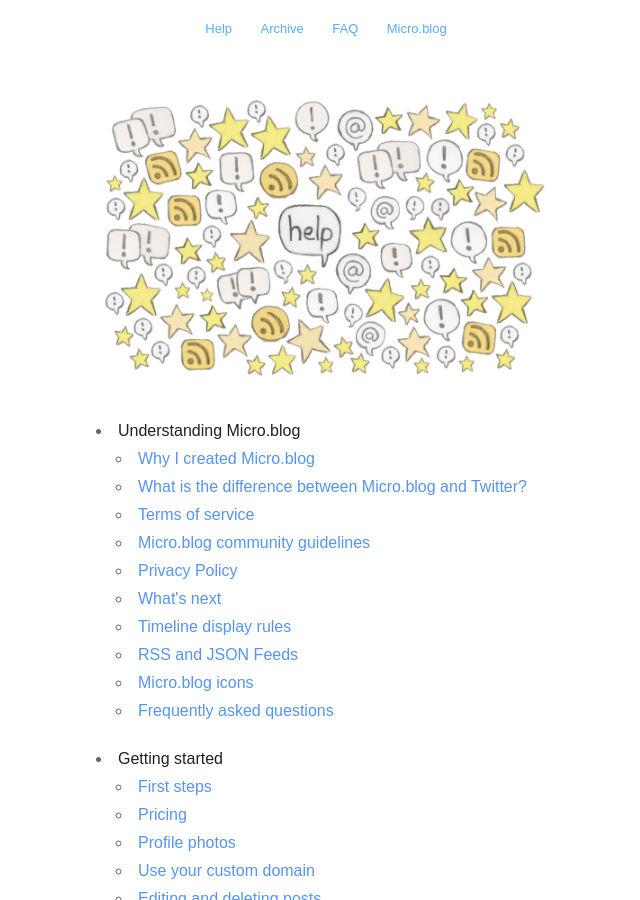
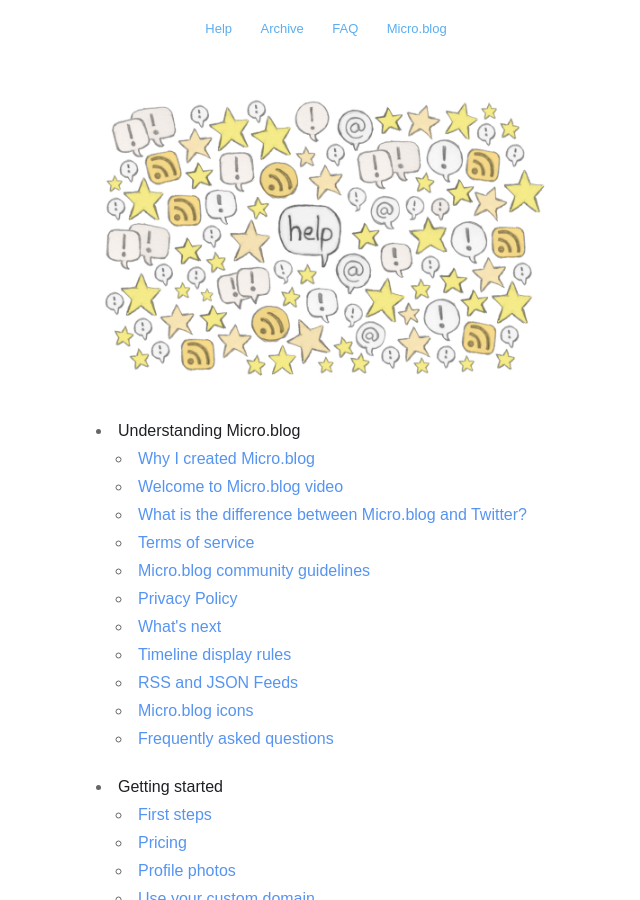
Before and after one commit to microdotblog/help.micro.blog, a Jekyll site: the page built from index.html, in a window 1280 px wide and 900 px high. Shown: the whole window, without its empty margins (314-954 px from the left). Built offline with Jekyll 4.4.1, drawn with Linux system fonts in a browser that asks for light colours; nearby versions of some CDN libraries; the list of posts is cut into pages by our own code.

Commit message:
Added link to welcome video.

```diff
--- a/index.html
+++ b/index.html
@@ -8,6 +8,7 @@
 	<li class="about_link"><b>Understanding Micro.blog</b></li>
 		<ul>
 			<li class="about_link"><a href="/2015/why-i-created-this/">Why I created Micro.blog</a></li>
+			<li class="about_link"><a href="/2018/video-intro/">Welcome to Micro.blog video</a></li>
 			<li class="about_link"><a href="/2018/twitter-differences/">What is the difference between Micro.blog and Twitter?</a></li>
 			<li class="about_link"><a href="/2018/tos/">Terms of service</a></li>
 			<li class="about_link"><a href="/2017/community-guidelines/">Micro.blog community guidelines</a></li>
```
